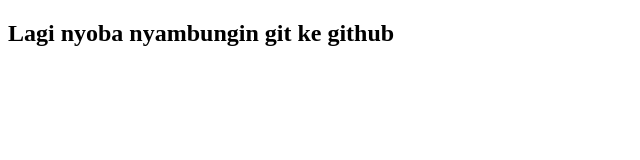
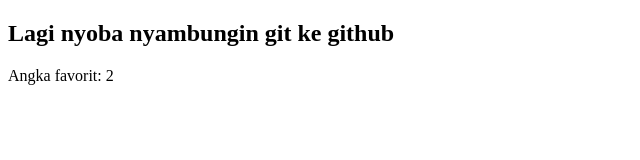
Before and after one commit to Dedrut/connect-to-github, a plain HTML site: page index.html in a window 1280 px wide. Shown: the whole page, without its empty margins (0-640 px from the left). Drawn offline with Linux system fonts and the light colour scheme.

Commit message:
menambahkan angka favorit

```diff
--- a/index.html
+++ b/index.html
@@ -8,5 +8,6 @@
   </head>
   <body>
     <h2>Lagi nyoba nyambungin git ke github</h2>
+    <p>Angka favorit: 2</p>
   </body>
 </html>
```
